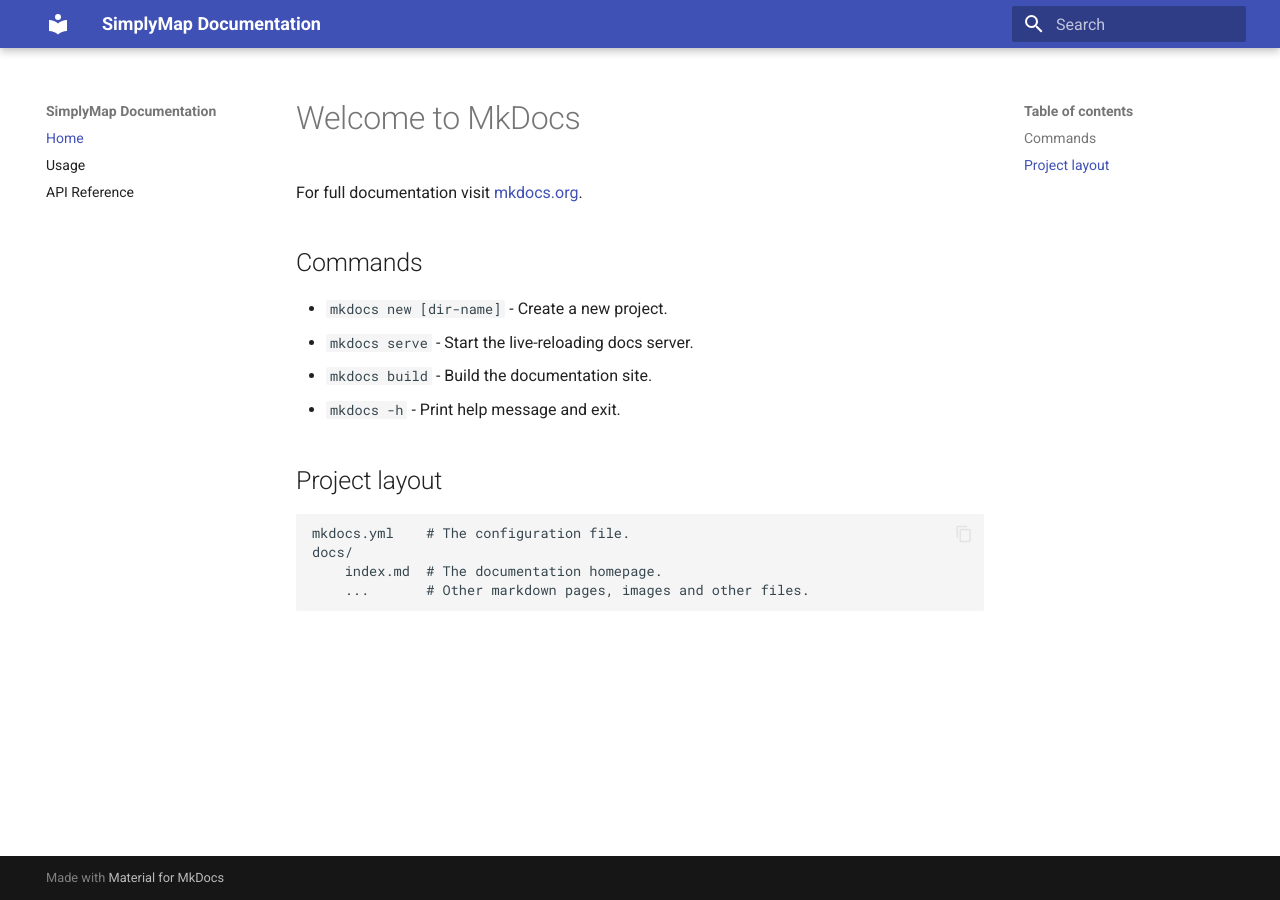
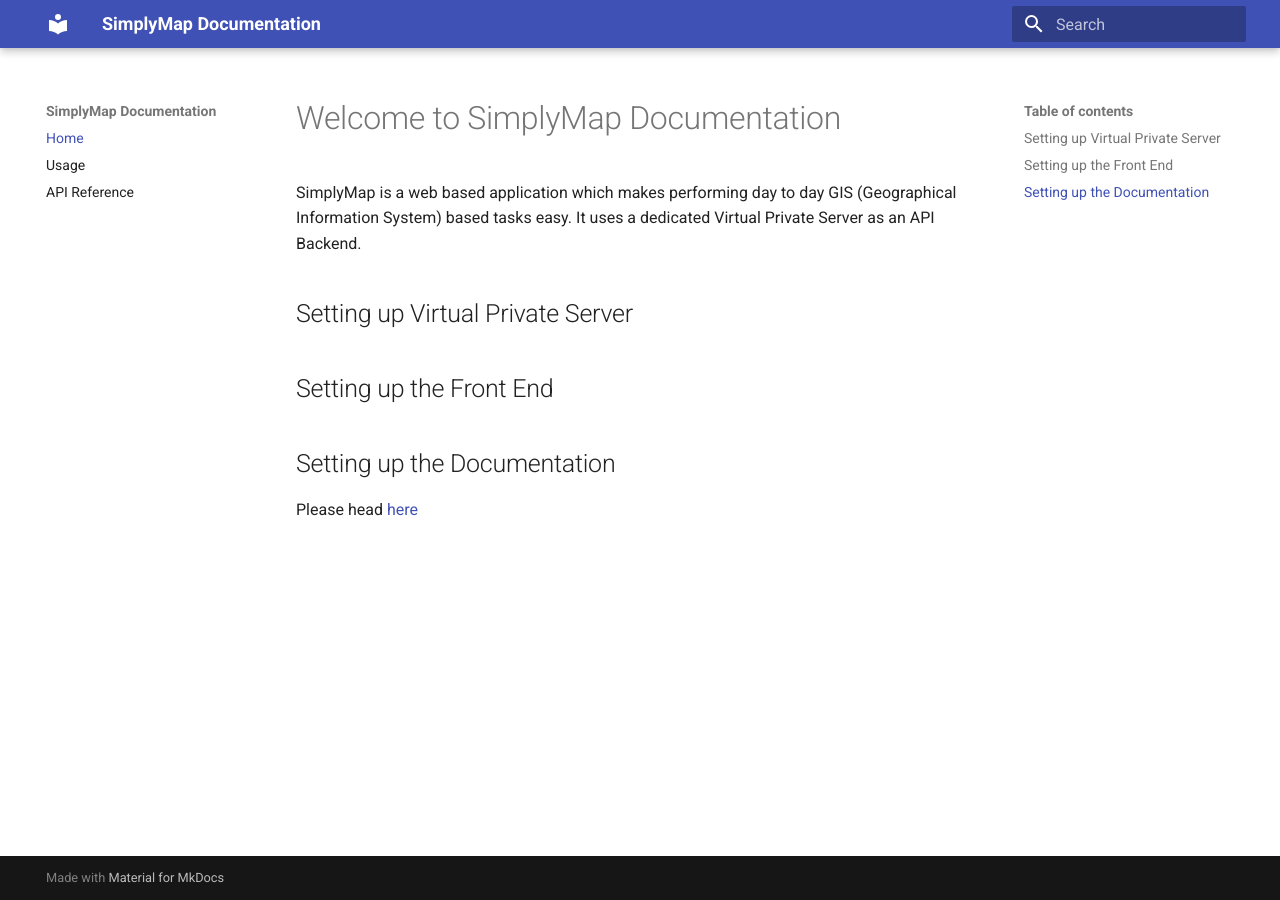
Before and after one commit to amritanshusingh/SimplyMap, an MkDocs documentation site: the page built from docs/index.md, in a window 1280 px wide. Built offline with MkDocs 1.6.1 and Material for MkDocs 9.7.7, drawn with Linux system fonts in a browser that asks for light colours.

Commit message:
modified index to more relevant content

```diff
--- a/docs/index.md
+++ b/docs/index.md
@@ -1,17 +1,12 @@
-# Welcome to MkDocs
+# Welcome to SimplyMap Documentation
 
-For full documentation visit [mkdocs.org](https://www.mkdocs.org).
+SimplyMap is a web based application which makes performing day to day GIS (Geographical Information System) based tasks easy.
+It uses a dedicated Virtual Private Server as an API Backend.
 
-## Commands
+## Setting up Virtual Private Server
 
-* `mkdocs new [dir-name]` - Create a new project.
-* `mkdocs serve` - Start the live-reloading docs server.
-* `mkdocs build` - Build the documentation site.
-* `mkdocs -h` - Print help message and exit.
+## Setting up the Front End
 
-## Project layout
+## Setting up the Documentation
 
-    mkdocs.yml    # The configuration file.
-    docs/
-        index.md  # The documentation homepage.
-        ...       # Other markdown pages, images and other files.
+Please head [here](usage.md)
```
Also changed, not shown: docs/usage.md (+1 -1 lines), site/index.html, site/search/search_index.json, site/usage/index.html.
